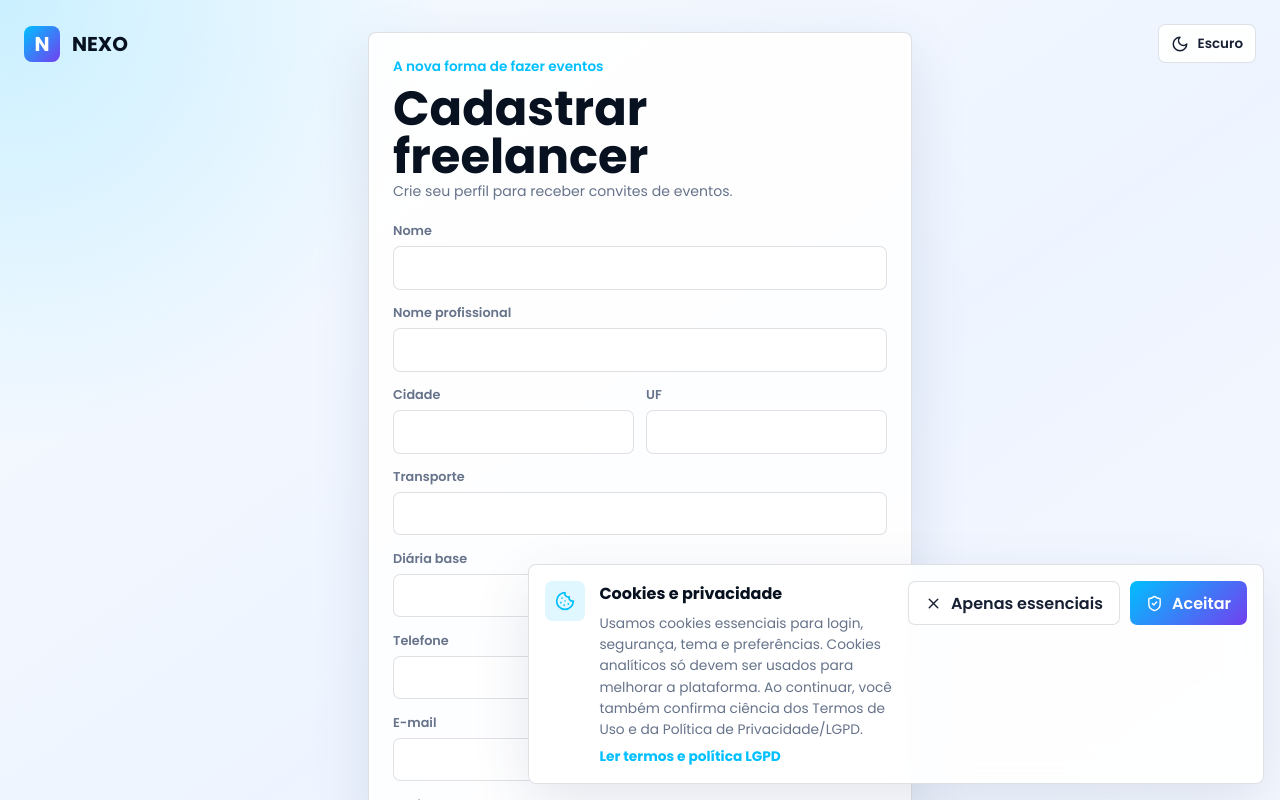
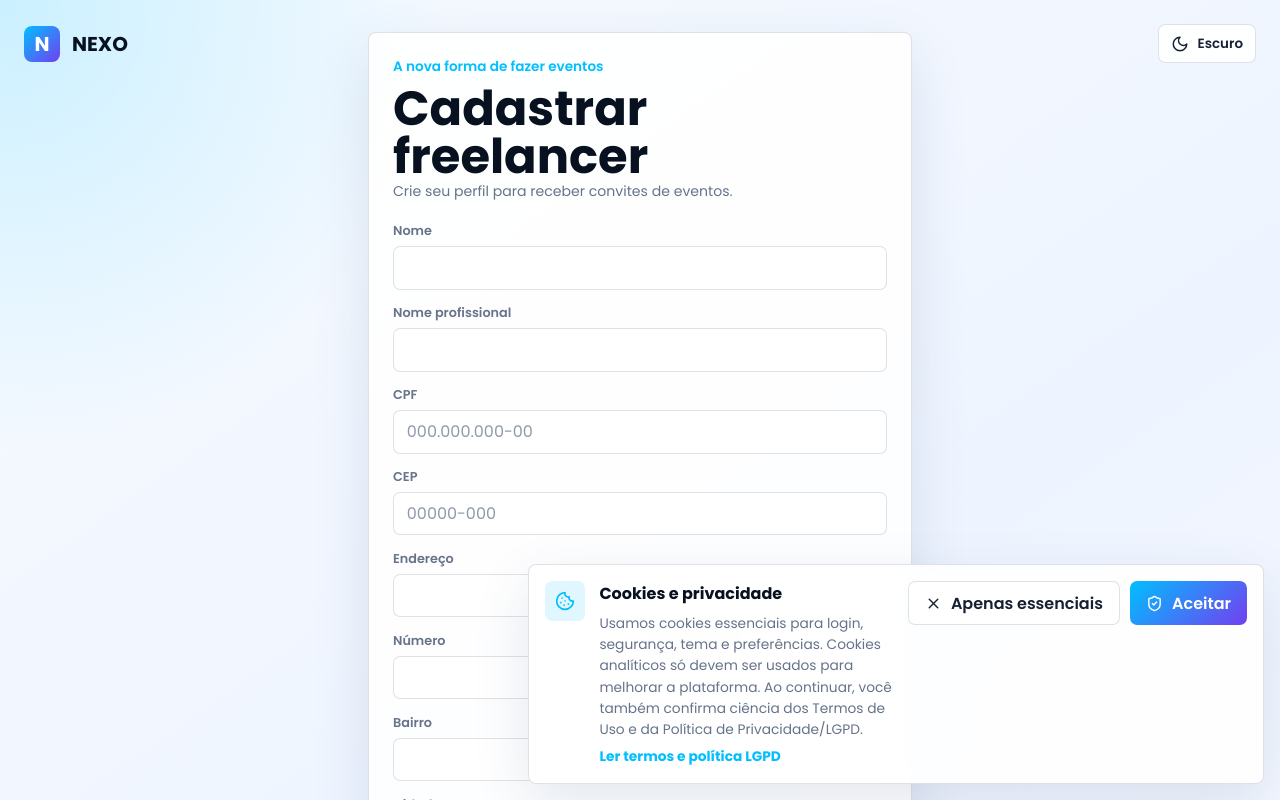
Before and after one commit to rafaelsoje/nexus, a Next.js app in the folder apps/web/: page /cadastro/freelancer in a window 1280 px wide. Shown: the top 800 px of the page. Built offline with nearby package versions, Linux system fonts and the light colour scheme; no server answers.

Commit message:
Inclui CPF e endereco no cadastro freelancer

```diff
--- a/apps/web/src/app/cadastro/freelancer/page.tsx
+++ b/apps/web/src/app/cadastro/freelancer/page.tsx
@@ -14,6 +14,9 @@ export default function FreelancerRegisterPage() {
   const [cookiesAccepted, setCookiesAccepted] = useState(false);
   const [termsAccepted, setTermsAccepted] = useState(false);
   const [loading, setLoading] = useState(false);
+  const [cepMessage, setCepMessage] = useState("");
+  const [cepValue, setCepValue] = useState("");
+  const [cpfValue, setCpfValue] = useState("");
 
   useEffect(() => {
     const interval = window.setInterval(
@@ -44,6 +47,19 @@ export default function FreelancerRegisterPage() {
       return;
     }
 
+    const cpf = onlyDigits(String(form.get("cpf")));
+    const postalCode = onlyDigits(String(form.get("postalCode")));
+
+    if (cpf.length !== 11) {
+      setError("CPF inválido. Informe 11 números.");
+      return;
+    }
+
+    if (postalCode.length !== 8) {
+      setError("CEP inválido. Informe 8 números.");
+      return;
+    }
+
     setLoading(true);
 
     try {
@@ -61,7 +77,14 @@ export default function FreelancerRegisterPage() {
       await apiRequest("/api/freelancers/profile", {
         method: "POST",
         body: JSON.stringify({
+          fullName: String(form.get("name")),
           displayName: String(form.get("displayName")),
+          cpf,
+          postalCode,
+          addressStreet: String(form.get("addressStreet")),
+          addressNumber: String(form.get("addressNumber")),
+          addressComplement: String(form.get("addressComplement")),
+          neighborhood: String(form.get("neighborhood")),
           city: String(form.get("city")),
           state: String(form.get("state")),
           transportation: String(form.get("transportation")),
@@ -80,6 +103,46 @@ export default function FreelancerRegisterPage() {
     }
   }
 
+  async function lookupCep(value: string) {
+    const postalCode = onlyDigits(value);
+    setCepMessage("");
+
+    if (!postalCode) {
+      return;
+    }
+
+    if (postalCode.length !== 8) {
+      setCepMessage("CEP inválido. Informe 8 números.");
+      return;
+    }
+
+    try {
+      const response = await fetch(
+        `https://viacep.com.br/ws/${postalCode}/json/`,
+      );
+      const data = (await response.json()) as {
+        bairro?: string;
+        erro?: boolean;
+        localidade?: string;
+        logradouro?: string;
+        uf?: string;
+      };
+
+      if (data.erro) {
+        setCepMessage("CEP não encontrado.");
+        return;
+      }
+
+      setFieldValue("addressStreet", data.logradouro ?? "");
+      setFieldValue("neighborhood", data.bairro ?? "");
+      setFieldValue("city", data.localidade ?? "");
+      setFieldValue("state", data.uf ?? "");
+      setCepMessage("Endereço preenchido pelo CEP.");
+    } catch {
+      setCepMessage("Não foi possível consultar o CEP agora.");
+    }
+  }
+
   return (
     <AuthCard
       title="Cadastrar freelancer"
@@ -92,12 +155,48 @@ export default function FreelancerRegisterPage() {
         <Field label="Nome profissional">
           <input name="displayName" required />
         </Field>
+        <Field label="CPF">
+          <input
+            inputMode="numeric"
+            name="cpf"
+            onChange={(event) => setCpfValue(formatCpf(event.target.value))}
+            placeholder="000.000.000-00"
+            required
+            value={cpfValue}
+          />
+        </Field>
+        <Field label="CEP">
+          <input
+            inputMode="numeric"
+            name="postalCode"
+            onBlur={(event) => lookupCep(event.target.value)}
+            onChange={(event) => setCepValue(formatCep(event.target.value))}
+            placeholder="00000-000"
+            required
+            value={cepValue}
+          />
+        </Field>
+        {cepMessage ? <small className="form-note">{cepMessage}</small> : null}
+        <Field label="Endereço">
+          <input name="addressStreet" required />
+        </Field>
+        <div className="form-grid">
+          <Field label="Número">
+            <input name="addressNumber" required />
+          </Field>
+          <Field label="Complemento">
+            <input name="addressComplement" />
+          </Field>
+        </div>
+        <Field label="Bairro">
+          <input name="neighborhood" required />
+        </Field>
         <div className="form-grid">
           <Field label="Cidade">
-            <input name="city" />
+            <input name="city" required />
           </Field>
           <Field label="UF">
-            <input name="state" maxLength={2} />
+            <input name="state" maxLength={2} required />
           </Field>
         </div>
         <Field label="Transporte">
@@ -152,3 +251,30 @@ export default function FreelancerRegisterPage() {
     </AuthCard>
   );
 }
+
+function onlyDigits(value: string) {
+  return value.replace(/\D/g, "");
+}
+
+function formatCpf(value: string) {
+  const digits = onlyDigits(value).slice(0, 11);
+
+  return digits
+    .replace(/^(\d{3})(\d)/, "$1.$2")
+    .replace(/^(\d{3})\.(\d{3})(\d)/, "$1.$2.$3")
+    .replace(/\.(\d{3})(\d)/, ".$1-$2");
+}
+
+function formatCep(value: string) {
+  const digits = onlyDigits(value).slice(0, 8);
+
+  return digits.replace(/^(\d{5})(\d)/, "$1-$2");
+}
+
+function setFieldValue(name: string, value: string) {
+  const field = document.querySelector<HTMLInputElement>(`[name="${name}"]`);
+
+  if (field) {
+    field.value = value;
+  }
+}
```
